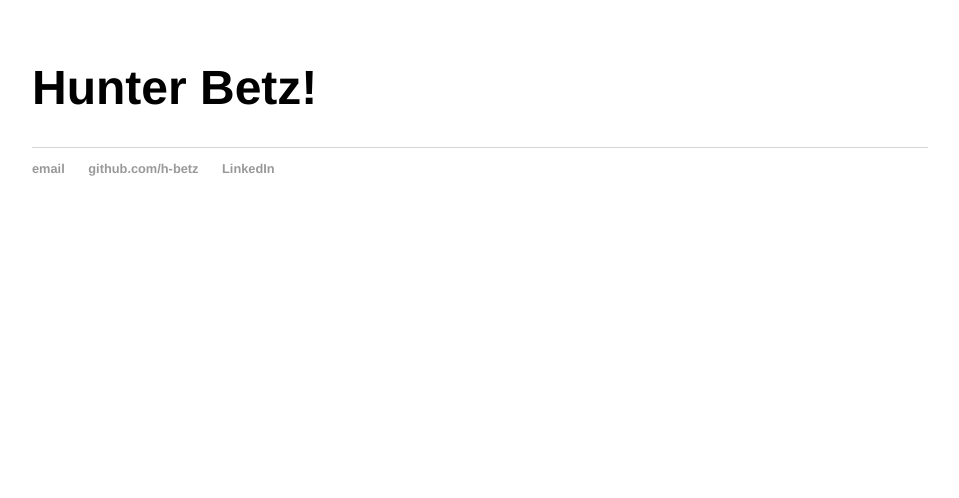
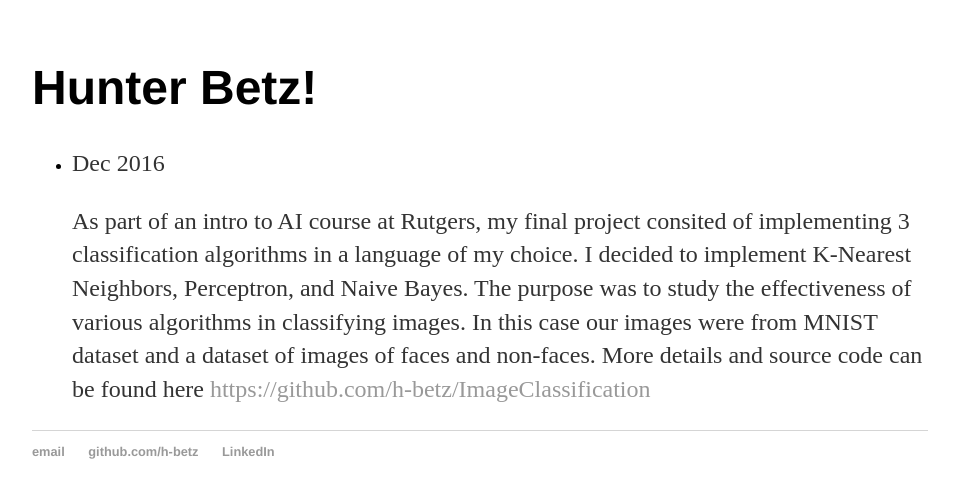
Before and after one commit to h-betz/h-betz.github.io, a Jekyll site: the page built from index.html, in a window 1280 px wide. Shown: the top 498 px of the page, without its empty margins (160-1119 px from the left). Built offline with Jekyll 4.4.1, drawn with Linux system fonts in a browser that asks for light colours.

Commit message:
Update index.html

```diff
--- a/index.html
+++ b/index.html
@@ -5,3 +5,15 @@ title: Hunter Betz, Software Engineer
 <div class="blurb">
 	<h1>Hunter Betz!</h1>
 </div><!-- /.blurb -->
+<div id="content">
+	<ul>
+		<li>
+			<div class="container">
+				<p class="meta">Dec 2016</p>
+				<div class="post">
+					<p>As part of an intro to AI course at Rutgers, my final project consited of implementing 3 classification algorithms in a language of my choice. I decided to implement K-Nearest Neighbors, Perceptron, and Naive Bayes. The purpose was to study the effectiveness of various algorithms in classifying images. In this case our images were from MNIST dataset and a dataset of images of faces and non-faces. More details and source code can be found here <a href="https://github.com/h-betz/ImageClassification">https://github.com/h-betz/ImageClassification</a></p>
+				</div>
+			</div>
+		</li>
+	</ul>
+</div>
```
